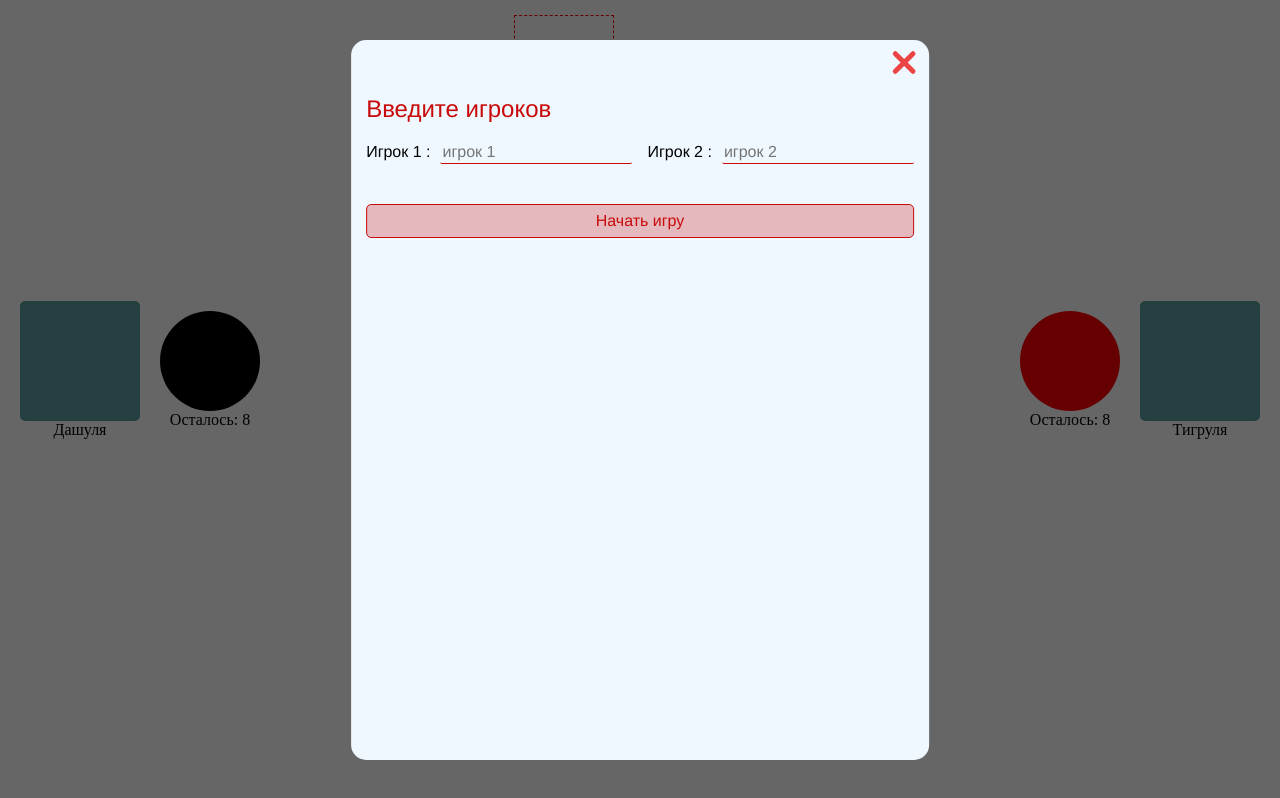
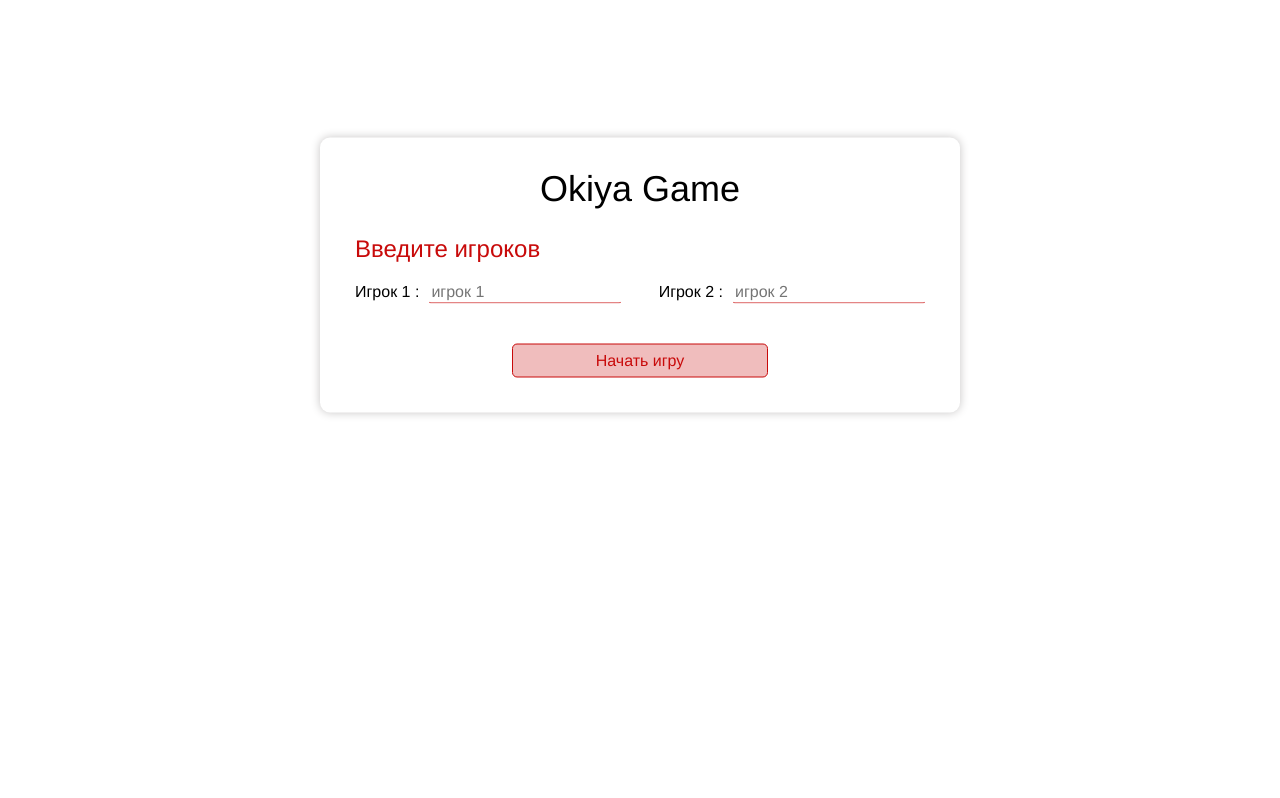
Before and after one commit to ZuevaDarya/neon-tactics-game, a React (Vite) app: page / in a window 1280 px wide. Built offline with nearby package versions, Linux system fonts and the light colour scheme.

Commit message:
feat: настроила роутинг

```diff
--- a/package.json
+++ b/package.json
@@ -15,7 +15,9 @@
     "react-dnd": "^16.0.1",
     "react-dnd-html5-backend": "^16.0.1",
     "react-dom": "^19.0.0",
-    "react-redux": "^9.2.0"
+    "react-hook-form": "^7.56.3",
+    "react-redux": "^9.2.0",
+    "react-router-dom": "^7.6.0"
   },
   "devDependencies": {
     "@eslint/js": "^9.22.0",
--- a/src/App.tsx
+++ b/src/App.tsx
@@ -1,45 +1,15 @@
-import { useEffect } from "react";
+import { Route, Routes } from "react-router-dom";
 import "./app.scss";
-import GameField from "./components/game-field/game-field";
-import GameStatePanel from "./components/game-state-panel/game-state-panel";
-import PlayerBlock from "./components/player-block/player-block";
-import StartModal from "./components/start-modal/start-modal";
-import useModal from "./hooks/use-modal";
-import CARDS from "./mocks/cards";
-import { PLAYER1, PLAYER2 } from "./mocks/players";
-import { addCards } from "./services/slices/game-field-slice";
-import { setActivePlayer } from "./services/slices/game-state-slice";
-import { addPlayers } from "./services/slices/players-slice";
-import { useAppDispatch, useAppSelector } from "./services/store";
-import shuffleField from "./utils/functions/shuffle-field";
+import { AppRoute } from "./constants/app-route";
+import GamePage from "./pages/game-page/game-page";
+import StartPage from "./pages/start-page/start-page";
 
 function App() {
-  const dispatch = useAppDispatch();
-  const [firstPlayer, secondPlayer] = useAppSelector(
-    (state) => state.players.players
-  );
-  const { isModalOpen, openModal, closeModal } = useModal();
-
-  useEffect(() => {
-    dispatch(addCards({ cards: shuffleField(CARDS) }));
-    dispatch(addPlayers([PLAYER1, PLAYER2]));
-    dispatch(setActivePlayer(PLAYER1));
-  }, [dispatch]);
-
-  useEffect(() => {
-    openModal();
-  }, [openModal]);
-
   return (
-    <div className="wrapper">
-      {isModalOpen && <StartModal onClose={closeModal} />}
-      <GameStatePanel />
-      <div className="game-field-container">
-        {firstPlayer && <PlayerBlock player={firstPlayer} position="left" />}
-        <GameField />
-        {secondPlayer && <PlayerBlock player={secondPlayer} position="right" />}
-      </div>
-    </div>
+    <Routes>
+      <Route path={AppRoute.StartPage} element={<StartPage />} />
+      <Route path={AppRoute.GamePage} element={<GamePage />} />
+    </Routes>
   );
 }
 
--- /dev/null
+++ b/src/constants/app-route.ts
@@ -0,0 +1,4 @@
+export enum AppRoute {
+  StartPage = "/",
+  GamePage = "/game",
+}
--- a/src/main.tsx
+++ b/src/main.tsx
@@ -3,6 +3,7 @@ import { DndProvider } from "react-dnd";
 import { HTML5Backend } from "react-dnd-html5-backend";
 import { createRoot } from "react-dom/client";
 import { Provider } from "react-redux";
+import { BrowserRouter } from "react-router-dom";
 import App from "./App.tsx";
 import "./index.scss";
 import "./reset.scss";
@@ -10,10 +11,12 @@ import { store } from "./services/store.ts";
 
 createRoot(document.getElementById("root")!).render(
   <StrictMode>
-    <DndProvider backend={HTML5Backend}>
-      <Provider store={store}>
-        <App />
-      </Provider>
-    </DndProvider>
+    <BrowserRouter>
+      <DndProvider backend={HTML5Backend}>
+        <Provider store={store}>
+          <App />
+        </Provider>
+      </DndProvider>
+    </BrowserRouter>
   </StrictMode>
 );
--- /dev/null
+++ b/src/pages/game-page/game-page.tsx
@@ -0,0 +1,37 @@
+import { useEffect } from "react";
+import GameField from "../../components/game-field/game-field";
+import GameStatePanel from "../../components/game-state-panel/game-state-panel";
+import PlayerBlock from "../../components/player-block/player-block";
+import CARDS from "../../mocks/cards";
+import { PLAYER1, PLAYER2 } from "../../mocks/players";
+import { addCards } from "../../services/slices/game-field-slice";
+import { setActivePlayer } from "../../services/slices/game-state-slice";
+import { addPlayers } from "../../services/slices/players-slice";
+import { useAppDispatch, useAppSelector } from "../../services/store";
+import shuffleField from "../../utils/functions/shuffle-field";
+
+function GamePage() {
+  const dispatch = useAppDispatch();
+  const [firstPlayer, secondPlayer] = useAppSelector(
+    (state) => state.players.players
+  );
+
+  useEffect(() => {
+    dispatch(addCards({ cards: shuffleField(CARDS) }));
+    dispatch(addPlayers([PLAYER1, PLAYER2]));
+    dispatch(setActivePlayer(PLAYER1));
+  }, [dispatch]);
+
+  return (
+    <div className="wrapper">
+      <GameStatePanel />
+      <div className="game-field-container">
+        {firstPlayer && <PlayerBlock player={firstPlayer} position="left" />}
+        <GameField />
+        {secondPlayer && <PlayerBlock player={secondPlayer} position="right" />}
+      </div>
+    </div>
+  );
+}
+
+export default GamePage;
--- a/src/components/start-modal/start-modal.scss
+++ b/src/pages/start-page/start-page.scss
@@ -1,12 +1,25 @@
+.container {
+  min-width: 30vw;
+  max-width: 50vw;
+  font-family: "Franklin Gothic Medium", "Arial Narrow", Arial, sans-serif;
+  box-shadow: 0 0 10px 0 rgb(198, 196, 196);
+  border-radius: 10px;
+  transform: translateX(50%) translateY(50%);
+  padding: 30px;
+}
+
+.game-title {
+  text-align: center;
+  font-size: 36px;
+  margin-bottom: 20px;
+}
+
 .form {
-  height: 100%;
-  width: 100%;
   display: flex;
   flex-direction: column;
   justify-content: flex-start;
   gap: 40px;
   padding: 5px;
-  font-family: "Franklin Gothic Medium", "Arial Narrow", Arial, sans-serif;
 }
 
 .form-section {
@@ -45,6 +58,8 @@
   background-color: rgb(180, 180, 180);
   padding: 7px;
   border-radius: 5px;
+  width: 20vw;
+  align-self: center;
 
   &_default {
     background-color: rgba(10, 192, 202, 0.429);
--- a/src/components/start-modal/start-modal.tsx
+++ b/src/pages/start-page/start-page.tsx
@@ -1,13 +1,12 @@
-import { TStartModalProps } from "../../types/components-types";
-import FormBtn from "../form-btn/form-btn";
-import FormItem from "../form-item/form-item";
-import FormSection from "../form-section/form-section";
-import Modal from "../modal/modal";
-import "./start-modal.scss";
+import FormBtn from "../../components/form-btn/form-btn";
+import FormItem from "../../components/form-item/form-item";
+import FormSection from "../../components/form-section/form-section";
+import "./start-page.scss";
 
-function StartModal({ onClose }: TStartModalProps) {
+function StartPage() {
   return (
-    <Modal onClose={onClose}>
+    <div className="container">
+      <h1 className="game-title">Okiya Game</h1>
       <form className="form">
         <FormSection title="Введите игроков">
           <div className="items-block items-block_ds-row">
@@ -30,8 +29,8 @@ function StartModal({ onClose }: TStartModalProps) {
           Начать игру
         </FormBtn>
       </form>
-    </Modal>
+    </div>
   );
 }
 
-export default StartModal;
+export default StartPage;
```
Also changed, not shown: 1 other file (tests, documents, lock files or other folders).
